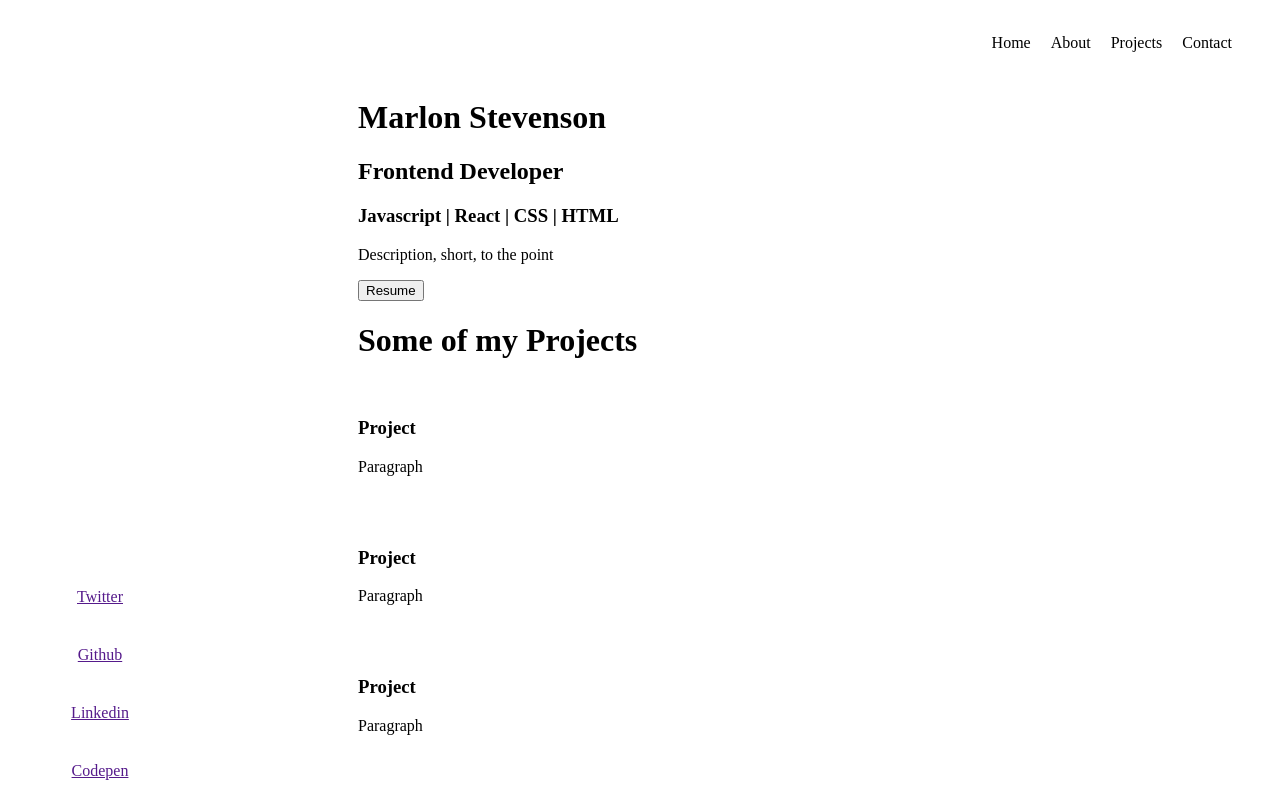
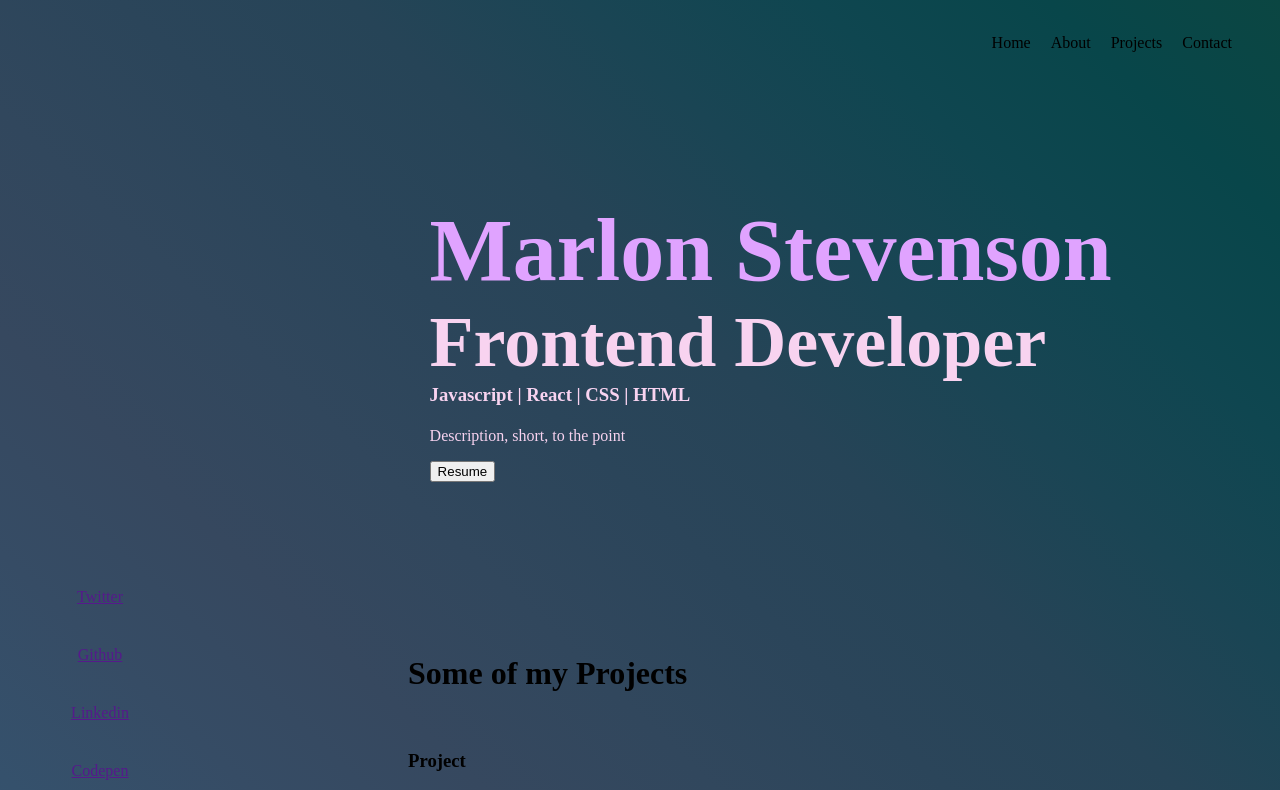
Before and after one commit to marlybone/Portfolio, a React (Vite) app: page / in a window 1280 px wide. Shown: the top 790 px of the page. Built offline with nearby package versions, Linux system fonts and the light colour scheme.

Commit message:
css styles

```diff
--- a/src/App.css
+++ b/src/App.css
@@ -1,7 +1,11 @@
+:root {
+background-image: linear-gradient(to right top, #325a78, #345572, #35516c, #364c65, #36485f, #31475d, #2b455a, #264457, #1a4554, #0f4650, #08464a, #0b4642);
+}
+
 main {
   height: auto;
   width: auto;
-  margin-left: 350px;
+  margin-left: 400px;
 }
 
 /* Navbar CSS*/
@@ -33,7 +37,36 @@ main {
 }
 
 
+
+
 /* Content Page CSS*/
+.items-content > h1 {
+  font-size: 5.5em;
+  margin: 0;
+  color: hsla(280, 100%, 82%, 1);
+}
+
+.items-content >  h2 {
+  font-size: 4.5em;
+  margin: 0;
+  color: hsla(313, 71%, 90%, 1)
+}
+
+.items-content > h3 {
+  color: hsla(313, 71%, 90%, 1);
+  margin: 0;
+}
+
+.items-content > p {
+  margin-top: 2.5%;
+  color: hsla(313, 71%, 90%, 1);;
+}
+
+.content-section {
+  margin-top: 12%;
+  margin-left: 2.5%;
+  margin-bottom: 20%;
+}
 
 /* Projects CSS */
 
--- a/src/Components/Content.jsx
+++ b/src/Components/Content.jsx
@@ -5,6 +5,9 @@ const Content = () => {
     <div className="content-section">
       <div className ='content-container'>
         <div className='items-content'>
+          <div className='picture-me'>
+            <img/>
+          </div>
           <h1>Marlon Stevenson</h1>
           <h2>Frontend Developer</h2>
           <h3>Javascript | React | CSS | HTML </h3>
```
